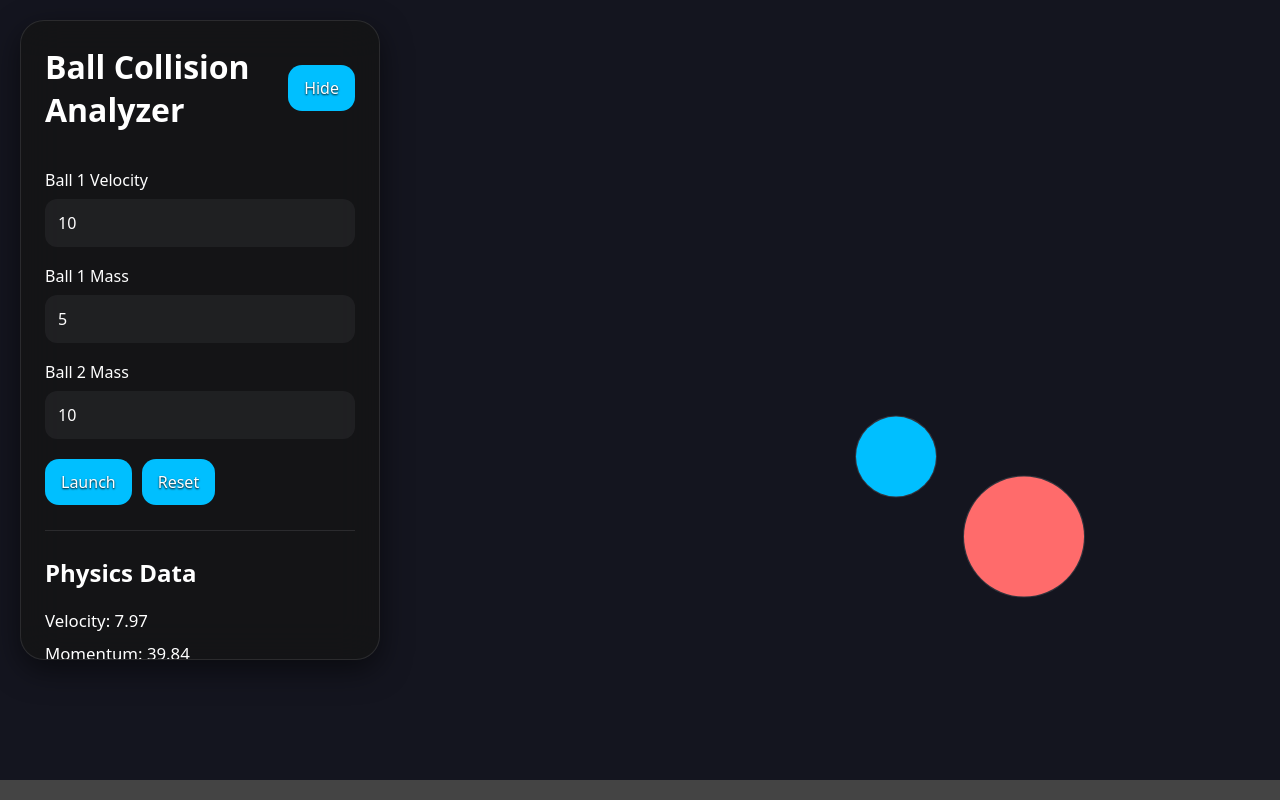
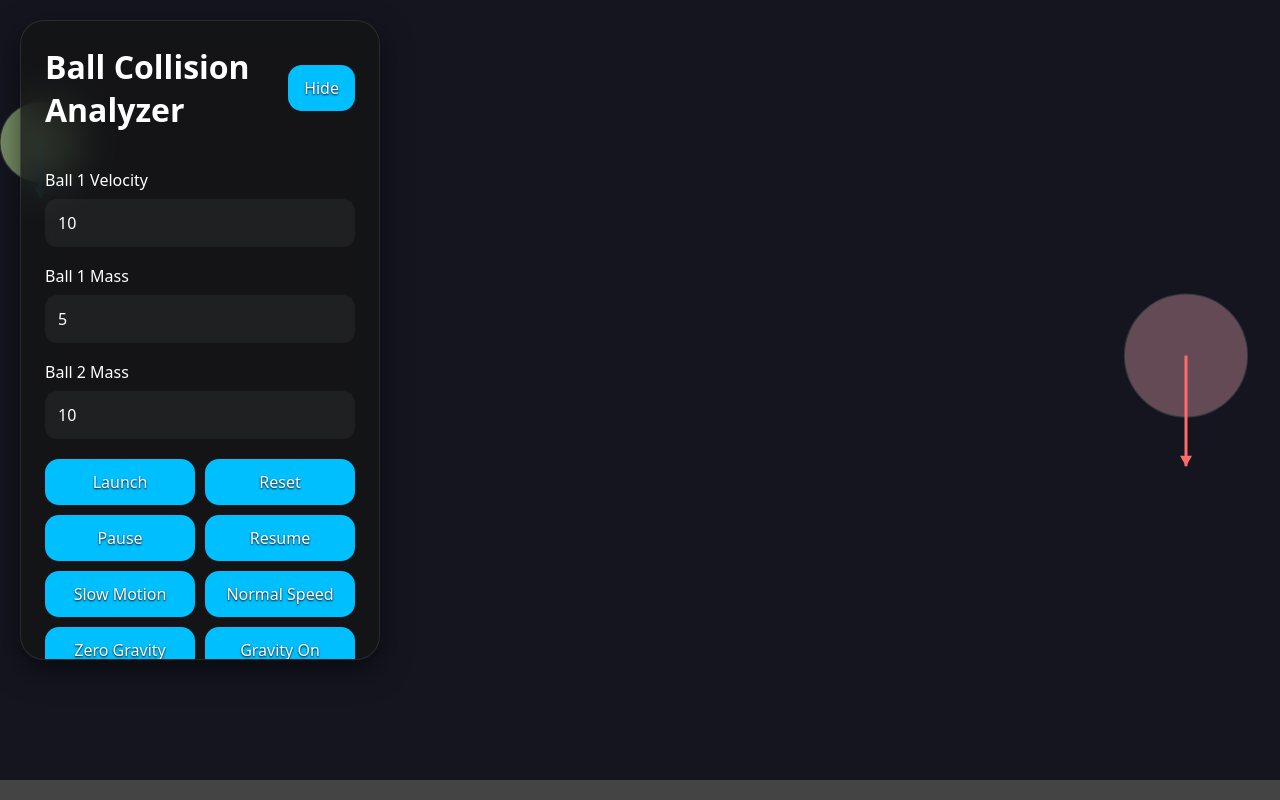
Before and after one commit to YOLO-GIT/eng_portfolio, a website built with Vite: page matter-lab/index.html in a window 1280 px wide. Both pictures are taken after a click on the button "Reset". Built offline with nearby package versions, Linux system fonts and the light colour scheme; animation ran at ten frames a second.

Commit message:
Add control buttons for simulation speed and gravity; implement collision analysis display

```diff
--- a/matter-lab/index.html
+++ b/matter-lab/index.html
@@ -54,6 +54,29 @@
           Reset
         </button>
 
+        <button id="pauseBtn">
+          Pause
+        </button>
+
+        <button id="resumeBtn">
+          Resume
+        </button>
+
+        <button id="slowmoBtn">
+          Slow Motion
+        </button>
+
+        <button id="normalSpeedBtn">
+          Normal Speed
+        </button>
+
+        <button id="zeroGravityBtn">
+          Zero Gravity
+        </button>
+
+        <button id="GravityBtn">
+          Gravity On
+        </button>
       </div>
 
       <hr>
@@ -76,6 +99,26 @@
         Collision Status: Waiting...
       </p>
 
+      <hr>
+      <!-- Collision Analysis -->
+      <h2>Collision Analysis</h2>
+
+      <p id="beforeMomentum">
+        Before Momentum: 0
+      </p>
+
+      <p id="afterMomentum">
+        After Momentum: 0
+      </p>
+
+      <p id="beforeKE">
+        Before KE: 0
+      </p>
+
+      <p id="afterKE">
+        After KE: 0
+      </p>
+
     </div>
 
   </div>
--- a/matter-lab/src/custom_css/custom.css
+++ b/matter-lab/src/custom_css/custom.css
@@ -62,7 +62,7 @@ body,
 /* Settings Panel */
 #settingsPanel {
     overflow: hidden;
-    max-height: 800px;
+    max-height: 1000px;
     /* Lowered for snappier animation */
     transition: max-height 0.4s cubic-bezier(0.4, 0, 0.2, 1), opacity 0.3s;
 }
@@ -124,9 +124,13 @@ button:hover {
 
 /* Button Group */
 .buttonGroup {
-    display: flex;
-    flex-wrap: wrap;
+    display: grid;
+
+    grid-template-columns:
+        repeat(2, 1fr);
+
     gap: 10px;
+
     margin-top: 20px;
 }
 
--- a/matter-lab/src/main.js
+++ b/matter-lab/src/main.js
@@ -7,7 +7,6 @@ import {
   engine,
   render,
   runner,
-
 } from './physics/engine'
 
 import {
@@ -26,6 +25,15 @@ import {
   updateStats
 } from './ui/stats'
 
+import {
+  drawVelocityArrow
+} from './ui/velocityArrows'
+
+import {
+  calculateMomentum,
+  calculateKE
+} from './utils/physics'
+
 const velocityInput =
   document.getElementById('velocityInput')
 
@@ -41,6 +49,34 @@ const velocityText =
 const momentumText =
   document.getElementById('momentumText')
 
+const pauseBtn =
+  document.getElementById('pauseBtn')
+
+const resumeBtn =
+  document.getElementById('resumeBtn')
+
+const slowmoBtn =
+  document.getElementById('slowmoBtn')
+
+const normalSpeedBtn =
+  document.getElementById('normalSpeedBtn')
+
+const zeroGravityBtn =
+  document.getElementById('zeroGravityBtn')
+
+const GravityBtn = document.getElementById('GravityBtn')
+
+const beforeMomentum =
+  document.getElementById('beforeMomentum')
+
+const afterMomentum =
+  document.getElementById('afterMomentum')
+
+const beforeKE =
+  document.getElementById('beforeKE')
+
+const afterKE =
+  document.getElementById('afterKE')
 
 // Update your initial setup
 let balls = createBalls()
@@ -51,6 +87,9 @@ setupWorld(engine, balls)
 
 // Mouse control
 addMouseControl(engine, render)
+
+let initialMomentum = 0
+let initialKE = 0
 
 // Launch button
 launchBtn.addEventListener('click', () => {
@@ -72,6 +111,14 @@ launchBtn.addEventListener('click', () => {
     y: 0
   })
 
+  initialMomentum =
+    calculateMomentum(ball1) +
+    calculateMomentum(ball2)
+
+  initialKE =
+    calculateKE(ball1) +
+    calculateKE(ball2)
+
 })
 
 // Reset button
@@ -79,23 +126,61 @@ resetBtn.addEventListener('click', () => {
   const w = window.innerWidth;
   const h = window.innerHeight;
 
-  // Reset Ball 1 (Match the logic in your createBalls function)
-  Matter.Body.setPosition(ball1, { x: w * 0.7, y: h * 0.4 });
-  Matter.Body.setVelocity(ball1, { x: 0, y: 0 });
-  Matter.Body.setAngularVelocity(ball1, 0);
+  balls.forEach(ball => {
+    // Teleport to a random spot instead of a fixed one
+    Matter.Body.setPosition(ball, {
+      x: Math.random() * w,
+      y: Math.random() * h
+    });
 
-  // Reset Ball 2
-  Matter.Body.setPosition(ball2, { x: w * 0.8, y: h * 0.5 });
-  Matter.Body.setVelocity(ball2, { x: 0, y: 0 });
-  Matter.Body.setAngularVelocity(ball2, 0);
+    // Make them slightly different sizes every reset
+    const scale = 0.8 + Math.random() * 0.4;
+    Matter.Body.scale(ball, scale, scale);
 
-  collisionText.innerText = 'Collision Status: Waiting...';
+    // Change their color randomly (if you have access to the render style)
+    ball.render.fillStyle = `#${Math.floor(Math.random() * 16777215).toString(16)}`;
+  });
+
+  collisionText.innerText = "Everything is new again. Or is it?";
 });
 
 // Stats Update
 Matter.Events.on(engine, 'collisionStart', () => {
+
   collisionText.innerText =
     'Collision Status: COLLIDED!'
+
+  const finalMomentum =
+    calculateMomentum(ball1) +
+    calculateMomentum(ball2)
+
+  const finalKE =
+    calculateKE(ball1) +
+    calculateKE(ball2)
+
+  beforeMomentum.innerText =
+    `Before Momentum: ${initialMomentum.toFixed(2)}`
+
+  afterMomentum.innerText =
+    `After Momentum: ${finalMomentum.toFixed(2)}`
+
+  beforeKE.innerText =
+    `Before KE: ${initialKE.toFixed(2)}`
+
+  afterKE.innerText =
+    `After KE: ${finalKE.toFixed(2)}`
+
+  const force = ball1.speed + ball2.speed;
+
+  if (force > 5) {
+    document.body.style.transition = '0.05s';
+    document.body.style.transform = `translate(${Math.random() * 20}px, ${Math.random() * 20}px)`;
+
+    setTimeout(() => {
+      document.body.style.transform = `translate(0, 0)`;
+    }, 50);
+  }
+
 })
 
 // Update stats
@@ -110,6 +195,24 @@ Matter.Events.on(engine, 'afterUpdate', () => {
 
 })
 // Stats Update end
+
+Matter.Events.on(render, 'afterRender', () => {
+
+  const context = render.context
+
+  drawVelocityArrow(
+    context,
+    ball1,
+    '#00bfff'
+  )
+
+  drawVelocityArrow(
+    context,
+    ball2,
+    '#ff6b6b'
+  )
+
+})
 
 // engine.gravity.y = 0
 
@@ -150,6 +253,15 @@ toggleSettingsBtn.addEventListener('click', () => {
 })
 // Settings panel toggle end
 
+//Buttons for pause, resume, slow motion, and normal speed
+pauseBtn.addEventListener('click', () => { Matter.Runner.stop(runner) })
+resumeBtn.addEventListener('click', () => { Matter.Runner.run(runner, engine) })
+slowmoBtn.addEventListener('click', () => { engine.timing.timeScale = 0.2 })
+normalSpeedBtn.addEventListener('click', () => { engine.timing.timeScale = 1 })
+zeroGravityBtn.addEventListener('click', () => { engine.gravity.y = 0 })
+GravityBtn.addEventListener('click', () => { engine.gravity.y = 1 }) // Reset to normal gravity
+// Buttons end
+
 window.addEventListener('resize', () => {
   // 1. Update Canvas
   render.canvas.width = window.innerWidth;
@@ -168,6 +280,7 @@ window.addEventListener('resize', () => {
 window.addEventListener('resize', () => {
   const w = window.innerWidth;
   const h = window.innerHeight;
+  const Body = Matter.Body;
   const thickness = 100;
 
   // Find our specific walls by label and snap them to new edges
@@ -188,7 +301,6 @@ window.addEventListener('resize', () => {
 });
 
 
-
 // Run app
 Matter.Render.run(render)
 Matter.Runner.run(runner, engine)
```
